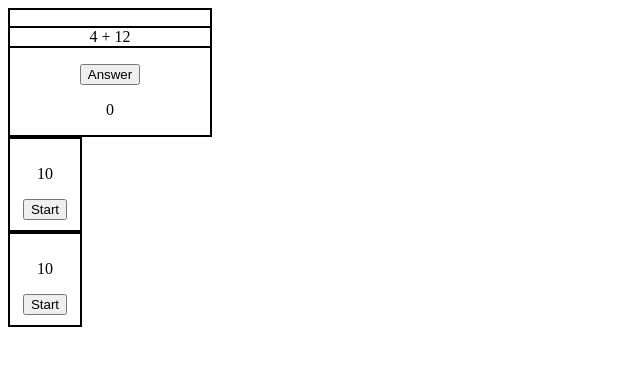
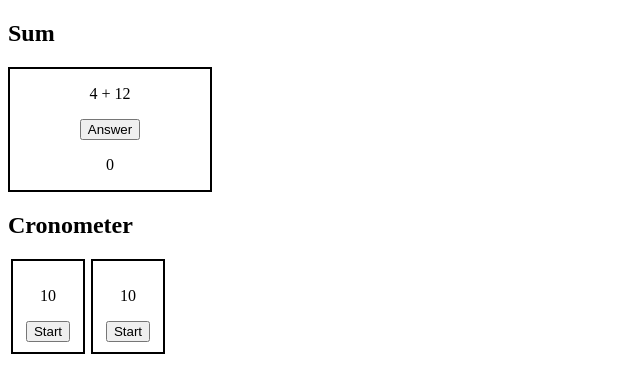
Before and after one commit to triciopa/angular-exercises, an Angular app: page / in a window 1280 px wide. Shown: the top 392 px of the page, without its empty margins (0-640 px from the left). Built offline with nearby package versions, Linux system fonts and the light colour scheme.

Commit message:
fix positioning

```diff
--- a/angular.json
+++ b/angular.json
@@ -75,7 +75,8 @@
               "browserTarget": "ExerciseSum:build:production"
             },
             "development": {
-              "browserTarget": "ExerciseSum:build:development"
+              "browserTarget": "ExerciseSum:build:development",
+              "port": 4202
             }
           },
           "defaultConfiguration": "development"
--- a/src/app/app.component.html
+++ b/src/app/app.component.html
@@ -1,4 +1,8 @@
+<h2>Sum</h2>
 <app-sum></app-sum>
 
-<app-cron></app-cron>
-<app-cron></app-cron>
+<h2>Cronometer</h2>
+<div class="rows">
+  <app-cron></app-cron>
+  <app-cron></app-cron>
+</div>
--- a/src/app/app.component.scss
+++ b/src/app/app.component.scss
@@ -0,0 +1,7 @@
+.rows {
+  display: flex;
+  flex-direction: row;
+  * {
+    margin: 0 3px;
+  }
+}
--- a/src/app/components/sum/sum.component.html
+++ b/src/app/components/sum/sum.component.html
@@ -1,5 +1,5 @@
 <div class="sum">
-  <p class="sum">
+  <p>
     {{ num1 }} + {{ num2 }}
   </p>
   <button (click)="onClick()">Answer</button>
```
